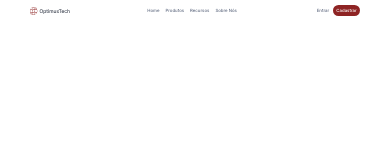
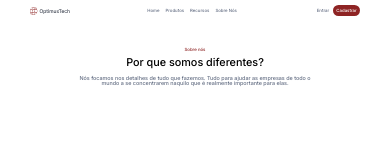
Before and after one commit to Pedro-sSilva/optimus-tech, a plain HTML site: page index.html in a window 390 px wide. Drawn offline with Linux system fonts and the light colour scheme.

Commit message:
Primeira seção pronta e responsiva

```diff
--- a/index.html
+++ b/index.html
@@ -22,5 +22,10 @@
             </div>
         </div>
     </header>
+    <section class="sobre">
+        <span class="sobre__span">Sobre nós</span>
+        <h1 class="sobre__titulo">Por que somos diferentes?</h1>
+        <p class="sobre__texto">Nós focamos nos detalhes de tudo que fazemos. Tudo para ajudar as empresas de todo o mundo a se concentrarem naquilo que é realmente importante para elas.</p>
+    </section>
 </body>
 </html>
--- a/style.css
+++ b/style.css
@@ -1,10 +1,13 @@
 @import url('https://fonts.googleapis.com/css2?family=Inter:ital,opsz,wght@0,14..32,100..900;1,14..32,100..900&display=swap');
 @import url(styles/reset.css);
 @import url(styles/cabecalho.css);
+@import url(styles/sobre.css);
 
 :root {
     --font-principal: "Inter", sans-serif;
-    --cinza-claro: #667085;
+
+    --cor-principal: #8E2424;
+    --cor-texto: #667085;
     --branco: #FFFFFF;
 }
 
@@ -13,3 +16,11 @@ body {
     font-size: 1.11vw;
     font-weight: 500;
 }
+
+/*
+@media screen and (max-width: 1024px) {
+    body {
+        font-size: ;
+    }
+}
+*/
--- a/styles/cabecalho.css
+++ b/styles/cabecalho.css
@@ -22,11 +22,28 @@
 .cabecalho__links {
     padding: 0.7em;
     text-decoration: none;
-    color: var(--cinza-claro);
+    color: var(--cor-texto);
 }
 
 .cadastrar {
     color: var(--branco);
-    background-color: #8E2424;
+    background-color: var(--cor-principal);
     border-radius: 8px;
 }
+
+/*
+@media screen and (max-width: 1024px) {
+    .cabecalho {
+        height: ;
+        padding: ;
+    }
+
+    .cabecalho__img {
+        width: ;
+    }
+
+    .cabecalho__links {
+        padding: ;
+    }
+}
+*/
--- /dev/null
+++ b/styles/sobre.css
@@ -0,0 +1,35 @@
+.sobre {
+    text-align: center;
+    padding: 6.67vw 20%;
+}
+
+.sobre__span {
+    color: var(--cor-principal);
+}
+
+.sobre__titulo {
+    font-size: 2.77vw;
+    padding: 1.67vw 0;
+}
+
+.sobre__texto {
+    font-size: 1.39vw;
+    color: var(--cor-texto);
+}
+
+/*
+@media screen and (max-width: 1024px) {
+    .sobre {
+        padding: ;
+    }
+
+    .sobre__titulo {
+        font-size: ;
+        padding: ;
+    }
+
+    .sobre__texto {
+        font-size: ;
+    }
+}
+*/
```
